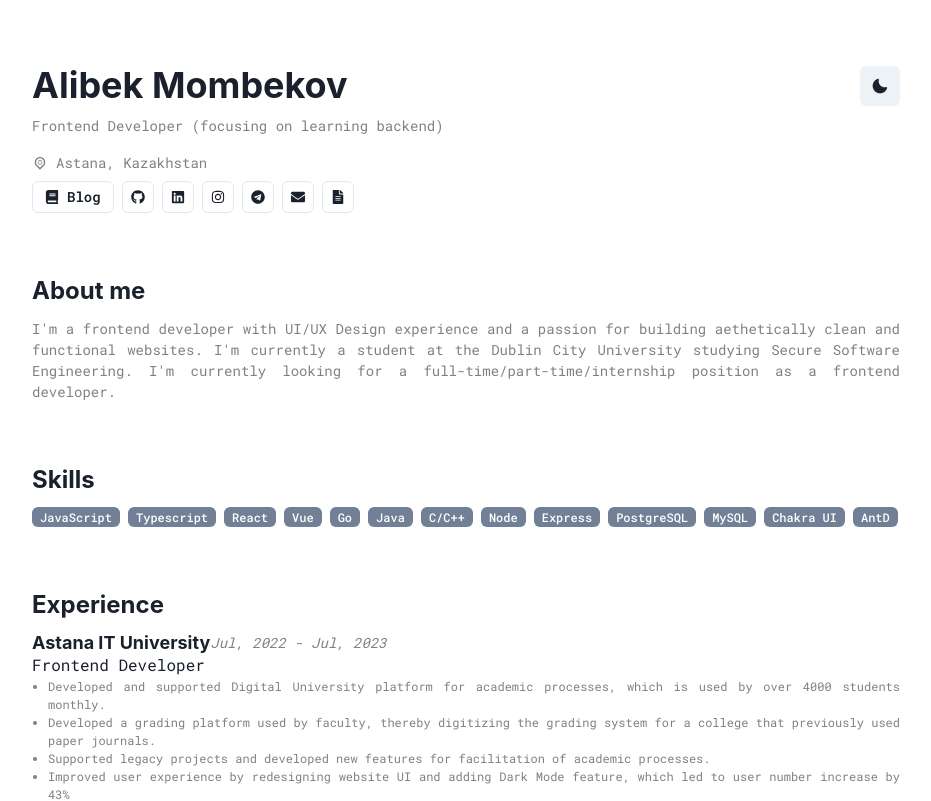
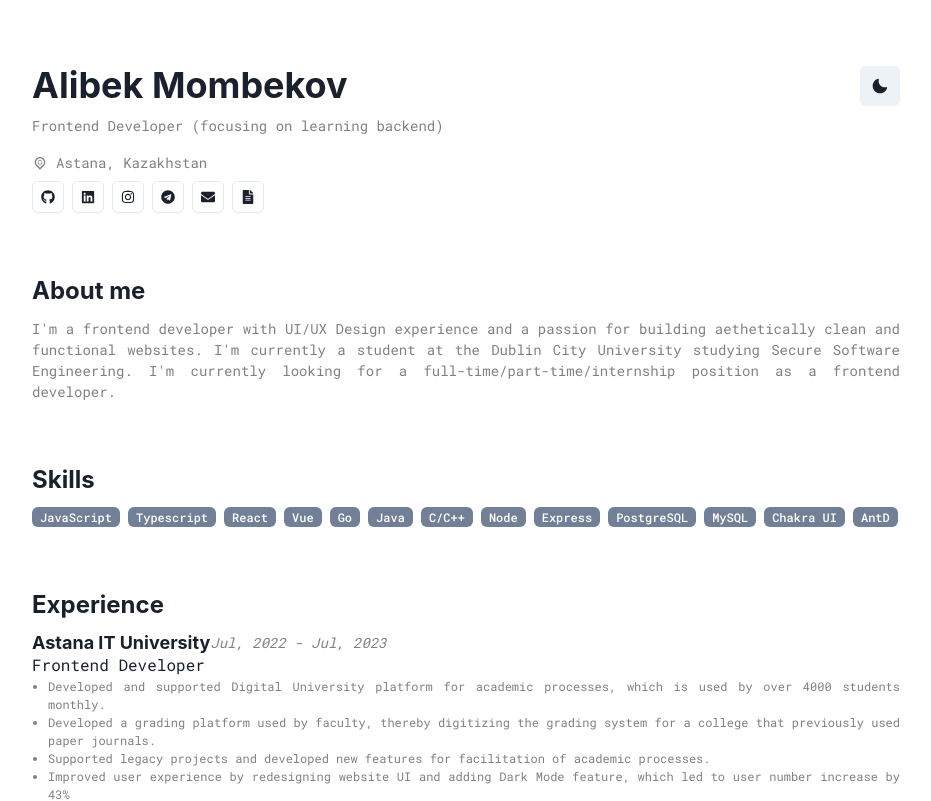
Before and after one commit to olimeme/oli-homepage-v2, a React (Create React App) app: page / in a window 1280 px wide. Shown: the top 801 px of the page, without its empty margins (174-1105 px from the left). Built offline with nearby package versions, Linux system fonts and the light colour scheme.

Commit message:
remove blog link

```diff
--- a/src/components/Navbar/Navbar.jsx
+++ b/src/components/Navbar/Navbar.jsx
@@ -50,18 +50,11 @@ const Navbar = () => {
           </ChakraLink>
         </HStack>
         <HStack>
-          <ChakraLink href={navInfo.blogLink} isExternal>
-            {/* <IconButton
-              size="sm"
-              aria-label="Blog"
-              variant={"outline"}
-              icon={}
-              colorScheme={"gray"}
-            ></IconButton> */}
+          {/* <ChakraLink href={navInfo.blogLink} isExternal>
             <Button size={"sm"} leftIcon={<FaBook />} variant={"outline"}>
               Blog
             </Button>
-          </ChakraLink>
+          </ChakraLink> */}
           <ChakraLink href={navInfo.githubLink} isExternal>
             <IconButton
               size="sm"
```
